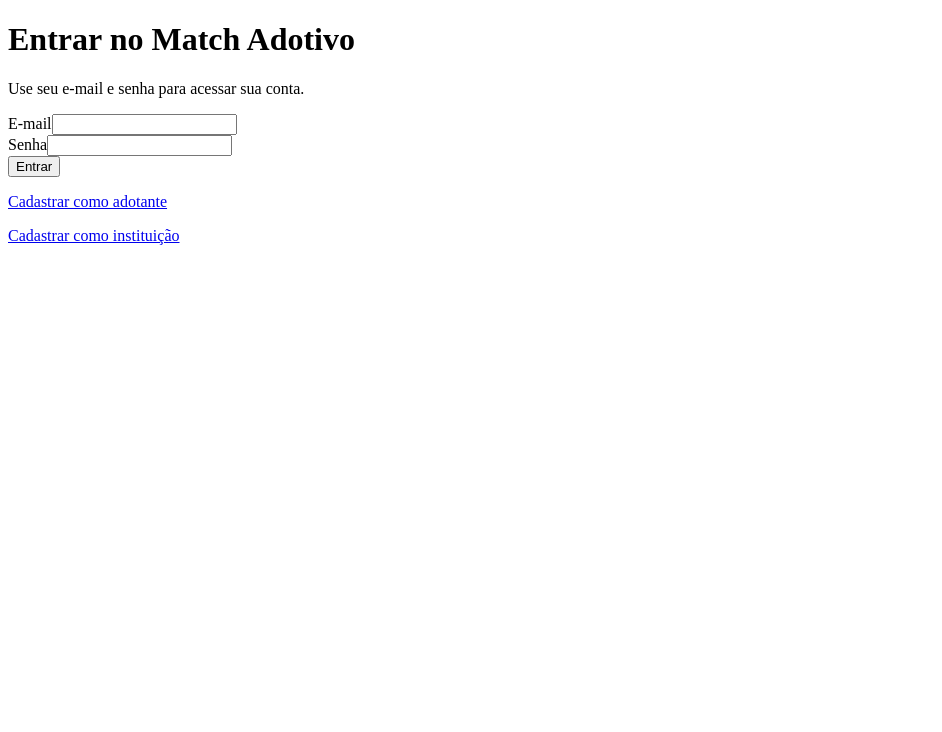
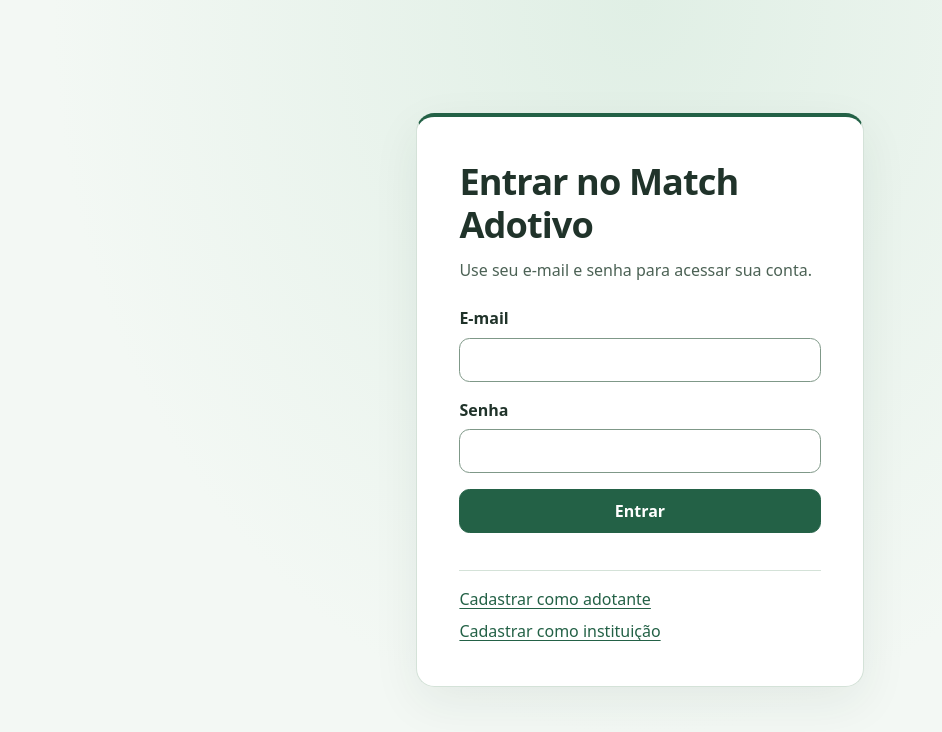
Before and after one commit to Daaish/match-adotivo-frontend, a Vue app: page /login in a window 1280 px wide. Shown: the top 732 px of the page, without its empty margins (0-942 px from the left). Built offline with nearby package versions, Linux system fonts and the light colour scheme.

Commit message:
style: padroniza identidade visual do Match Adotivo

```diff
--- a/index.html
+++ b/index.html
@@ -1,10 +1,10 @@
 <!DOCTYPE html>
-<html lang="">
+<html lang="pt-BR">
   <head>
     <meta charset="UTF-8">
     <link rel="icon" href="/favicon.ico">
     <meta name="viewport" content="width=device-width, initial-scale=1.0">
-    <title>Vite App</title>
+    <title>Match Adotivo</title>
   </head>
   <body>
     <div id="app"></div>
--- /dev/null
+++ b/src/assets/base.css
@@ -0,0 +1,247 @@
+:root {
+  font-family: system-ui, -apple-system, "Segoe UI", sans-serif;
+  line-height: 1.5;
+  color-scheme: light;
+  --fundo: #f3f8f4;
+  --superficie: #fff;
+  --texto: #20332a;
+  --texto-secundario: #4c6255;
+  --verde: #236146;
+  --verde-hover: #174a35;
+  --verde-suave: #e4f1e8;
+  --borda: #d4e2d8;
+  --borda-campo: #7f9888;
+  --foco: #216c58;
+  --erro: #8a2834;
+  --fundo-erro: #fff0f1;
+  --raio: 0.65rem;
+  color: var(--texto);
+  background: var(--fundo);
+}
+
+:where(*, *::before, *::after) {
+  box-sizing: border-box;
+}
+
+:where(body) {
+  margin: 0;
+  min-height: 100vh;
+}
+
+:where(h1, h2, h3) {
+  line-height: 1.2;
+}
+
+:where(h1) {
+  margin: 0 0 0.75rem;
+  font-size: clamp(1.65rem, 1.3rem + 1.2vw, 2.4rem);
+  letter-spacing: -0.025em;
+}
+
+:where(a) {
+  color: var(--verde);
+  text-underline-offset: 0.18em;
+}
+
+:where(a:hover) {
+  color: var(--verde-hover);
+}
+
+:where(a, button, input, select, textarea):focus-visible {
+  outline: 2px solid var(--foco);
+  outline-offset: 3px;
+}
+
+:where(button, input, select, textarea) {
+  font: inherit;
+}
+
+:where(input:not([type="checkbox"], [type="radio"]), select, textarea) {
+  min-width: 0;
+  max-width: 100%;
+  min-height: 2.75rem;
+  padding: 0.5rem 0.7rem;
+  color: var(--texto);
+  background: var(--superficie);
+  border: 1px solid var(--borda-campo);
+  border-radius: var(--raio);
+}
+
+:where(input:user-invalid, select:user-invalid, textarea:user-invalid) {
+  border-color: var(--erro);
+}
+
+:where(input[type="checkbox"], input[type="radio"]) {
+  accent-color: var(--verde);
+}
+
+:where(textarea) {
+  resize: vertical;
+}
+
+:where(button) {
+  min-height: 2.75rem;
+  padding: 0.55rem 1rem;
+  border: 1px solid var(--verde);
+  border-radius: var(--raio);
+  background: var(--verde);
+  color: var(--superficie);
+  font-weight: 650;
+  cursor: pointer;
+}
+
+:where(button:not(:disabled):hover) {
+  background: var(--verde-hover);
+  border-color: var(--verde-hover);
+}
+
+:where(button:disabled, input:disabled, select:disabled, textarea:disabled) {
+  background: #e8eeea;
+  border-color: var(--borda);
+  color: #52645a;
+  cursor: not-allowed;
+  opacity: 1;
+}
+
+:where(p[role="alert"]:not(:empty), .mensagem-publica:not(:empty)) {
+  padding: 0.65rem 0.8rem;
+  border-radius: var(--raio);
+  color: var(--erro);
+  background: var(--fundo-erro);
+}
+
+.mensagem-publica--sucesso:not(:empty) {
+  color: var(--verde-hover);
+  background: var(--verde-suave);
+}
+
+.mensagem-publica:empty {
+  margin: 0;
+}
+
+.pagina-publica {
+  display: grid;
+  justify-items: center;
+  align-items: start;
+  min-height: 100vh;
+  min-height: 100dvh;
+  padding: clamp(1rem, 4vw, 3rem);
+  background: radial-gradient(ellipse at top, #e0efe5, transparent 65%), var(--fundo);
+}
+
+.pagina-login {
+  align-items: center;
+}
+
+.cartao-publico {
+  width: min(100%, 51rem);
+  min-width: 0;
+  padding: clamp(1.25rem, 4vw, 2.65rem);
+  border: 1px solid var(--borda);
+  border-top: 4px solid var(--verde);
+  border-radius: 1.15rem;
+  background: var(--superficie);
+  box-shadow: 0 1rem 3rem #20332a12;
+}
+
+.cartao-login {
+  width: min(100%, 28rem);
+}
+
+.introducao-publica {
+  margin: 0 0 1.5rem;
+  color: var(--texto-secundario);
+}
+
+.formulario-publico,
+.campo-publico {
+  display: grid;
+  gap: 0.45rem;
+}
+
+.formulario-publico {
+  gap: 1rem;
+}
+
+.formulario-publico :where(label, legend) {
+  font-weight: 600;
+  overflow-wrap: anywhere;
+}
+
+.formulario-publico :where(input, select, button[type="submit"]) {
+  width: 100%;
+}
+
+.formulario-publico .mensagem-publica:not(:empty) {
+  margin: 0;
+}
+
+.grupo-publico {
+  display: grid;
+  align-content: start;
+  gap: 0.45rem;
+  min-width: 0;
+  margin: 0;
+  padding: 0.9rem;
+  border: 1px solid var(--borda);
+  border-radius: var(--raio);
+}
+
+.grupo-publico legend {
+  padding-inline: 0.35rem;
+  color: var(--verde-hover);
+}
+
+.grupo-publico :where(input, select) + label {
+  margin-top: 0.45rem;
+}
+
+.links-publicos {
+  display: grid;
+  gap: 0.5rem;
+  margin-top: 1.35rem;
+  padding-top: 1rem;
+  border-top: 1px solid var(--borda);
+}
+
+.links-publicos p {
+  margin: 0;
+}
+
+@media (min-width: 44rem) {
+  .formulario-cadastro {
+    grid-template-columns: repeat(2, minmax(0, 1fr));
+    align-items: start;
+  }
+
+  .formulario-cadastro > button {
+    grid-column: 1 / -1;
+    justify-self: end;
+    width: auto;
+    min-width: 10rem;
+  }
+}
+
+.navegacao-perfil {
+  margin-bottom: 1.5rem;
+  padding: 0.65rem;
+  border: 1px solid var(--borda);
+  border-radius: 0.85rem;
+  background: var(--superficie);
+}
+
+.navegacao-perfil a {
+  display: inline-flex;
+  align-items: center;
+  min-height: 2.75rem;
+  padding: 0.45rem 0.75rem;
+  border-radius: var(--raio);
+  font-weight: 600;
+  text-decoration: none;
+}
+
+.navegacao-perfil a:hover,
+.navegacao-perfil a[aria-current="page"] {
+  color: var(--verde-hover);
+  background: var(--verde-suave);
+}
--- a/src/main.ts
+++ b/src/main.ts
@@ -1,6 +1,7 @@
 import { createApp } from 'vue'
 import App from './App.vue'
 import router from './router'
+import './assets/base.css'
 
 const app = createApp(App)
 
--- a/src/views/AreaAdminLayout.vue
+++ b/src/views/AreaAdminLayout.vue
@@ -4,7 +4,7 @@ import { RouterLink, RouterView } from 'vue-router'
 
 <template>
   <div class="area-admin">
-    <nav aria-label="Área de administração">
+    <nav class="navegacao-perfil" aria-label="Área de administração">
       <RouterLink :to="{ name: 'inicio-admin' }">Início</RouterLink>
       <RouterLink :to="{ name: 'admin-usuarios' }">Usuários</RouterLink>
       <RouterLink :to="{ name: 'admin-instituicoes' }">Instituições</RouterLink>
--- a/src/views/AreaAdotanteLayout.vue
+++ b/src/views/AreaAdotanteLayout.vue
@@ -4,7 +4,7 @@ import { RouterLink, RouterView } from 'vue-router'
 
 <template>
   <div class="area-adotante">
-    <nav aria-label="Área do adotante">
+    <nav class="navegacao-perfil" aria-label="Área do adotante">
       <RouterLink :to="{ name: 'inicio-adotante' }">Início</RouterLink>
       <RouterLink :to="{ name: 'catalogo-animais' }">Catálogo de animais</RouterLink>
       <RouterLink :to="{ name: 'minhas-solicitacoes' }">Minhas solicitações</RouterLink>
--- a/src/views/AreaInstituicaoLayout.vue
+++ b/src/views/AreaInstituicaoLayout.vue
@@ -4,7 +4,7 @@ import { RouterLink, RouterView } from 'vue-router'
 
 <template>
   <div class="area-instituicao">
-    <nav aria-label="Área da instituição">
+    <nav class="navegacao-perfil" aria-label="Área da instituição">
       <RouterLink :to="{ name: 'inicio-instituicao' }">Início</RouterLink>
       <RouterLink :to="{ name: 'meus-animais' }">Meus animais</RouterLink>
       <RouterLink :to="{ name: 'solicitacoes-recebidas' }">Solicitações recebidas</RouterLink>
--- a/src/views/CadastroAdotanteView.vue
+++ b/src/views/CadastroAdotanteView.vue
@@ -50,10 +50,11 @@ async function enviarCadastro() {
 </script>
 
 <template>
-  <main>
+  <main class="pagina-publica">
+    <div class="cartao-publico">
       <h1>Cadastrar como adotante</h1>
-    <form v-if="!cadastrado" :aria-busy="enviando" @submit.prevent="enviarCadastro">
-      <fieldset :disabled="enviando">
+      <form class="formulario-publico formulario-cadastro" v-if="!cadastrado" :aria-busy="enviando" @submit.prevent="enviarCadastro">
+        <fieldset class="grupo-publico" :disabled="enviando">
           <legend>Dados da conta</legend>
           <label for="nome-conta">Nome da conta</label>
           <input id="nome-conta" v-model.trim="dados.usuario.nome" required minlength="3" maxlength="200" autocomplete="name" />
@@ -62,7 +63,7 @@ async function enviarCadastro() {
           <label for="senha-cadastro">Senha (mínimo de 8 caracteres, máximo de 72 bytes em UTF-8)</label>
           <input id="senha-cadastro" v-model="dados.usuario.senha" type="password" required minlength="8" autocomplete="new-password" />
         </fieldset>
-      <fieldset :disabled="enviando">
+        <fieldset class="grupo-publico" :disabled="enviando">
           <legend>Perfil do adotante</legend>
           <label for="nome-perfil">Nome do perfil do adotante</label>
           <input id="nome-perfil" v-model.trim="dados.adotante.nome" required minlength="1" maxlength="200" />
@@ -89,7 +90,8 @@ async function enviarCadastro() {
         </fieldset>
         <button type="submit" :disabled="enviando">{{ enviando ? 'Cadastrando...' : 'Cadastrar' }}</button>
       </form>
-    <p role="status" aria-live="polite">{{ mensagem }}</p>
+      <p class="mensagem-publica" :class="{ 'mensagem-publica--sucesso': cadastrado }" role="status" aria-live="polite">{{ mensagem }}</p>
       <RouterLink v-if="cadastrado" to="/login">Ir para o login</RouterLink>
+    </div>
   </main>
 </template>
--- a/src/views/LoginView.vue
+++ b/src/views/LoginView.vue
@@ -39,25 +39,29 @@ async function enviarLogin() {
 </script>
 
 <template>
-  <main>
+  <main class="pagina-publica pagina-login">
+    <div class="cartao-publico cartao-login">
       <h1>Entrar no Match Adotivo</h1>
-    <p>Use seu e-mail e senha para acessar sua conta.</p>
+      <p class="introducao-publica">Use seu e-mail e senha para acessar sua conta.</p>
 
-    <form :aria-busy="enviando" @submit.prevent="enviarLogin">
-      <div>
+      <form class="formulario-publico" :aria-busy="enviando" @submit.prevent="enviarLogin">
+        <div class="campo-publico">
           <label for="email">E-mail</label>
           <input id="email" v-model="email" name="email" type="email" autocomplete="username" required />
         </div>
 
-      <div>
+        <div class="campo-publico">
           <label for="senha">Senha</label>
           <input id="senha" v-model="senha" name="senha" type="password" autocomplete="current-password" required />
         </div>
 
         <button type="submit" :disabled="enviando">{{ enviando ? 'Entrando...' : 'Entrar' }}</button>
-      <p role="status" aria-live="polite">{{ mensagem }}</p>
+        <p class="mensagem-publica" role="status" aria-live="polite">{{ mensagem }}</p>
       </form>
+      <div class="links-publicos">
         <RouterLink to="/cadastro-adotante">Cadastrar como adotante</RouterLink>
         <p><RouterLink to="/cadastro-instituicao">Cadastrar como instituição</RouterLink></p>
+      </div>
+    </div>
   </main>
 </template>
```
Also changed, not shown: src/views/CadastroInstituicaoView.vue (+7 -5 lines). Lines whose indentation alone changed are shown as unchanged.
